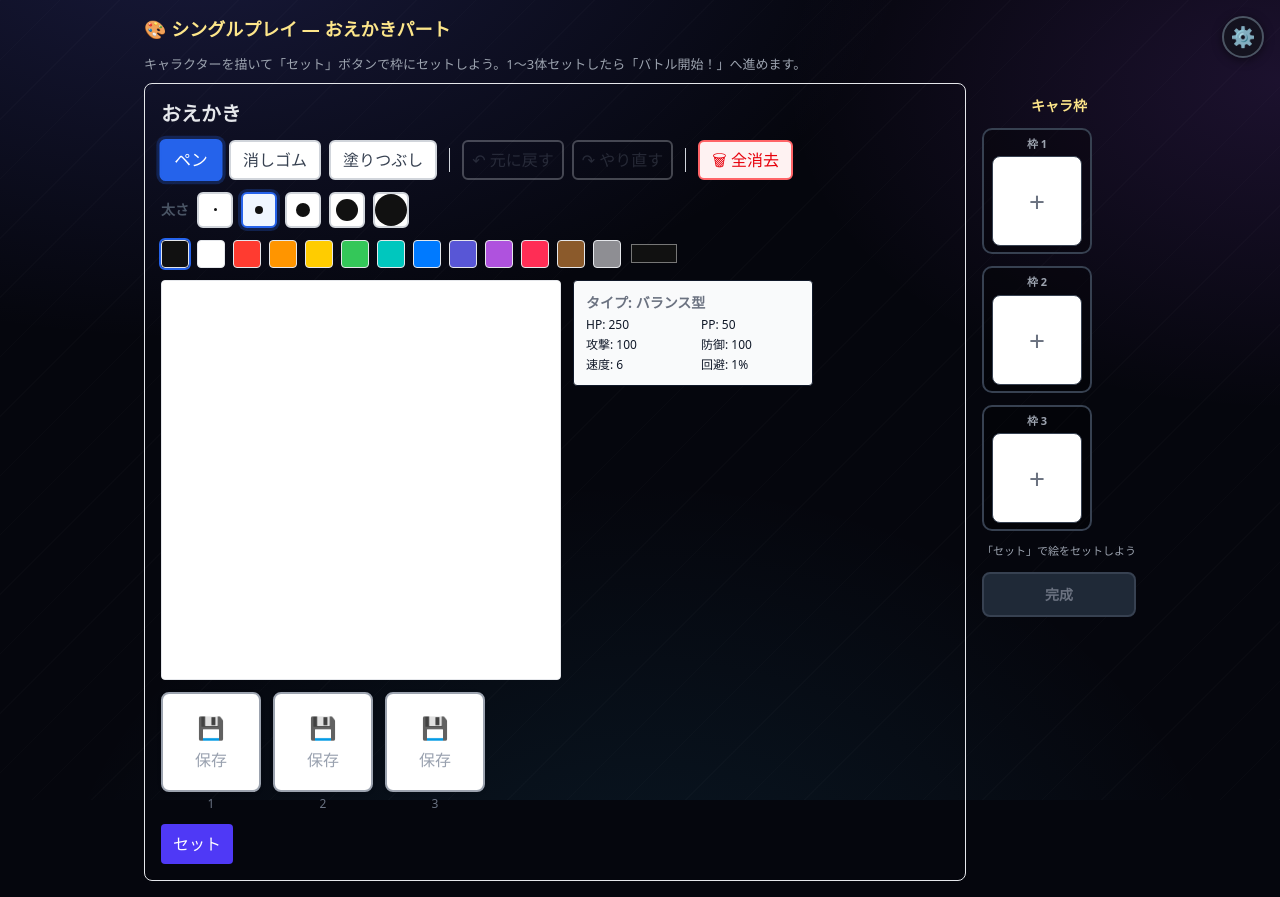
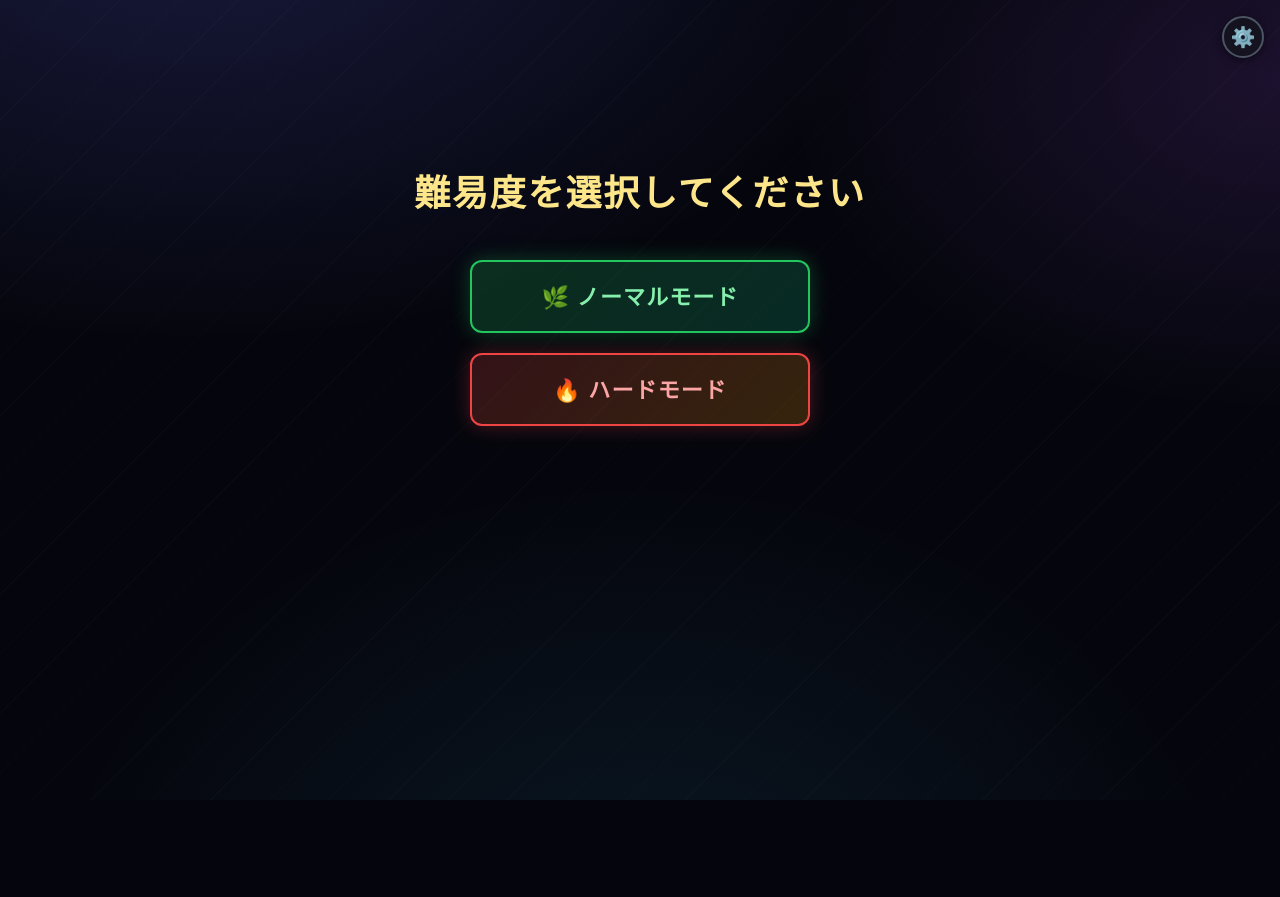
Before and after one commit to jagatti/vsarttle, a Next.js app in the folder frontend/: page / in a window 1280 px wide. Both pictures are taken after a click on the button "🎮 シングルプレイ". After the commit the page ends 800 px from the top, so only its background shows below. Built offline with nearby package versions, Linux system fonts and the light colour scheme.

Commit message:
feat: add difficulty selection (normal/hard mode) for single play boss stats

```diff
--- a/frontend/src/components/SinglePlay/SinglePlayManager.tsx
+++ b/frontend/src/components/SinglePlay/SinglePlayManager.tsx
@@ -15,6 +15,7 @@ import {
 } from "@/lib/singlePlayLimitBreak";
 import { soundManager } from "@/lib/soundManager";
 import { getBossData } from "@/data/bosses";
+import type { Difficulty } from "@/data/bosses";
 import {
   getFloorScoreDetail,
   getTotalScoreRank,
@@ -59,6 +60,7 @@ interface SpCharacter {
 }
 
 type SpStage =
+  | "difficulty_select"
   | "drawing"
   | "char_select"
   | "battle"
@@ -85,8 +87,8 @@ function toPlayerState(char: SpCharacter): PlayerBattleState {
   };
 }
 
-function buildEnemyState(floor: number, phase: 1 | 2): PlayerBattleState {
-  const boss = getBossData(floor, phase);
+function buildEnemyState(floor: number, phase: 1 | 2, difficulty: Difficulty): PlayerBattleState {
+  const boss = getBossData(floor, phase, difficulty);
   return {
     id: `boss-${floor}-${phase}`,
     nickname: boss.name,
@@ -137,6 +139,102 @@ function pickCpuAction(enemy: PlayerBattleState, isFloor5Boss: boolean, turn: nu
 }
 
 // ── Sub-components ───────────────────────────────────────────────────────────
+
+function DifficultySelectScreen(props: { onSelect: (difficulty: Difficulty) => void }) {
+  return (
+    <div
+      style={{
+        display: "flex",
+        flexDirection: "column",
+        alignItems: "center",
+        justifyContent: "center",
+        minHeight: "70vh",
+        gap: 40,
+      }}
+    >
+      <div
+        style={{
+          color: "#fde68a",
+          fontSize: "clamp(22px, 3vw, 36px)",
+          fontWeight: "bold",
+          letterSpacing: "0.05em",
+        }}
+      >
+        難易度を選択してください
+      </div>
+
+      <div
+        style={{
+          display: "flex",
+          flexDirection: "column",
+          gap: 20,
+          width: "100%",
+          maxWidth: 340,
+        }}
+      >
+        <button
+          onClick={() => {
+            soundManager.playSe("/sounds/se/button.mp3");
+            props.onSelect("normal");
+          }}
+          style={{
+            padding: "18px 32px",
+            borderRadius: 12,
+            border: "2px solid #22c55e",
+            background: "linear-gradient(135deg, rgba(34,197,94,0.2), rgba(16,185,129,0.2))",
+            color: "#86efac",
+            fontWeight: "bold",
+            fontSize: "clamp(16px, 2vw, 22px)",
+            cursor: "pointer",
+            letterSpacing: "0.05em",
+            boxShadow: "0 0 20px rgba(34,197,94,0.3)",
+            transition: "all 0.2s ease",
+          }}
+          onMouseEnter={(e) => {
+            e.currentTarget.style.background = "linear-gradient(135deg, rgba(34,197,94,0.4), rgba(16,185,129,0.4))";
+            e.currentTarget.style.transform = "scale(1.04)";
+          }}
+          onMouseLeave={(e) => {
+            e.currentTarget.style.background = "linear-gradient(135deg, rgba(34,197,94,0.2), rgba(16,185,129,0.2))";
+            e.currentTarget.style.transform = "scale(1)";
+          }}
+        >
+          🌿 ノーマルモード
+        </button>
+
+        <button
+          onClick={() => {
+            soundManager.playSe("/sounds/se/button.mp3");
+            props.onSelect("hard");
+          }}
+          style={{
+            padding: "18px 32px",
+            borderRadius: 12,
+            border: "2px solid #ef4444",
+            background: "linear-gradient(135deg, rgba(239,68,68,0.2), rgba(245,158,11,0.2))",
+            color: "#fca5a5",
+            fontWeight: "bold",
+            fontSize: "clamp(16px, 2vw, 22px)",
+            cursor: "pointer",
+            letterSpacing: "0.05em",
+            boxShadow: "0 0 20px rgba(239,68,68,0.3)",
+            transition: "all 0.2s ease",
+          }}
+          onMouseEnter={(e) => {
+            e.currentTarget.style.background = "linear-gradient(135deg, rgba(239,68,68,0.4), rgba(245,158,11,0.4))";
+            e.currentTarget.style.transform = "scale(1.04)";
+          }}
+          onMouseLeave={(e) => {
+            e.currentTarget.style.background = "linear-gradient(135deg, rgba(239,68,68,0.2), rgba(245,158,11,0.2))";
+            e.currentTarget.style.transform = "scale(1)";
+          }}
+        >
+          🔥 ハードモード
+        </button>
+      </div>
+    </div>
+  );
+}
 
 function SlotPreview({ char, label, onClear }: { char: SpCharacter | null; label: string; onClear?: () => void }) {
   const borderColor = char ? "#6366f1" : "#374151";
@@ -435,7 +533,11 @@ function CharSelectScreen(props: {
 
 export function SinglePlayManager(props: { onBackToTitle: () => void }) {
   // ── Stage ───────────────────────────────────────────────────────────────
-  const [spStage, setSpStage] = useState<SpStage>("drawing");
+  const [spStage, setSpStage] = useState<SpStage>("difficulty_select");
+
+  // ── Difficulty ─────────────────────────────────────────────────────────────
+  const [difficulty, setDifficulty] = useState<Difficulty>("normal");
+  const difficultyRef = useRef<Difficulty>("normal");
 
   // ── Drawing phase state ────────────────────────────────────────────────────
   const [characters, setCharacters] = useState<(SpCharacter | null)[]>([null, null, null]);
@@ -481,6 +583,7 @@ export function SinglePlayManager(props: { onBackToTitle: () => void }) {
   const resultBackButtonTimerRef = useRef<number | null>(null);
 
   // Keep refs in sync
+  useEffect(() => { difficultyRef.current = difficulty; }, [difficulty]);
   useEffect(() => { charactersRef.current = characters; }, [characters]);
   useEffect(() => { floorRef.current = floor; }, [floor]);
   useEffect(() => { bossPhaseRef.current = bossPhase; }, [bossPhase]);
@@ -780,7 +883,7 @@ export function SinglePlayManager(props: { onBackToTitle: () => void }) {
               chargeMultiplier: 1,
               lastActionCategory: null,
             };
-            const newEnemy = buildEnemyState(5, 2);
+            const newEnemy = buildEnemyState(5, 2, difficultyRef.current);
             const newBattle = {
               [playerIdParam]: healedPlayer,
               [newEnemy.id]: newEnemy,
@@ -891,7 +994,7 @@ export function SinglePlayManager(props: { onBackToTitle: () => void }) {
         existingEnemy.currentHp > 0;
       const enemyState = shouldResumeBattle
         ? existingEnemy
-        : buildEnemyState(currentFloor, currentBossPhase);
+        : buildEnemyState(currentFloor, currentBossPhase, difficultyRef.current);
       const nextTurn = shouldResumeBattle ? turnRef.current + 1 : 1;
 
       const initial = {
@@ -969,6 +1072,15 @@ export function SinglePlayManager(props: { onBackToTitle: () => void }) {
       startFloorBattle(index, floorRef.current, bossPhaseRef.current);
     },
     [startFloorBattle],
+  );
+
+  const handleDifficultySelect = useCallback(
+    (selected: Difficulty) => {
+      setDifficulty(selected);
+      difficultyRef.current = selected;
+      setSpStage("drawing");
+    },
+    [],
   );
 
   const onActionSelect = useCallback((action: ActionType) => {
@@ -1214,6 +1326,11 @@ export function SinglePlayManager(props: { onBackToTitle: () => void }) {
         </div>
       </div>
     );
+  }
+
+  // ── Difficulty select ──────────────────────────────────────────────────────
+  if (spStage === "difficulty_select") {
+    return <DifficultySelectScreen onSelect={handleDifficultySelect} />;
   }
 
   // ── Drawing phase ────────────────────────────────────────────────────────
--- a/frontend/src/data/bosses.ts
+++ b/frontend/src/data/bosses.ts
@@ -1,4 +1,6 @@
 import type { CharacterStats, CharacterType } from "@/types/game";
+
+export type Difficulty = "normal" | "hard";
 
 export interface BossData {
   floor: number;
@@ -41,17 +43,35 @@ const boss = (
   },
 });
 
-export const BOSSES: BossData[] = [
-  boss(1, 1, "こうげき型", "attack",   355, 55, 199, 100, 7,  5,  "boss1.png"),
-  boss(2, 1, "まほう型",   "magic",    500, 80, 125, 120, 9,  8,  "boss2.png"),
-  boss(3, 1, "バリア型",   "defense",  256, 77, 150, 200, 1,  33, "boss3.png"),
-  boss(4, 1, "まほう型",   "magic",    666, 88, 150, 150, 9,  9,  "boss4.png"),
+const NORMAL_BOSSES: BossData[] = [
+  boss(1, 1, "こうげき型", "attack",   315, 55, 180, 100, 6,  1,  "boss1.png"),
+  boss(2, 1, "まほう型",   "magic",    450, 80, 110, 110, 7,  3,  "boss2.png"),
+  boss(3, 1, "バリア型",   "defense",  256, 77, 135, 165, 1,  20, "boss3.png"),
+  boss(4, 1, "まほう型",   "magic",    666, 88, 140, 140, 7,  6,  "boss4.png"),
   boss(5, 1, "？？？型",   "balanced", 444, 44, 144, 144, 4,  4,  "boss5-1.png"),
-  boss(5, 2, "？？？型",   "balanced", 999, 99, 188, 177, 6,  6,  "boss5-2.png"),
+  boss(5, 2, "？？？型",   "balanced", 777, 77, 177, 177, 5,  5,  "boss5-2.png"),
 ];
 
-export function getBossData(floor: number, phase: 1 | 2 = 1): BossData {
-  const found = BOSSES.find((b) => b.floor === floor && b.phase === phase);
-  if (!found) throw new Error(`Boss not found: floor=${floor} phase=${phase}`);
+const HARD_BOSSES: BossData[] = [
+  boss(1, 1, "こうげき型", "attack",   355, 55, 199, 100, 7,  3,  "boss1.png"),
+  boss(2, 1, "まほう型",   "magic",    499, 80, 125, 120, 9,  5,  "boss2.png"),
+  boss(3, 1, "バリア型",   "defense",  256, 77, 150, 200, 1,  25, "boss3.png"),
+  boss(4, 1, "まほう型",   "magic",    666, 88, 150, 150, 9,  6,  "boss4.png"),
+  boss(5, 1, "？？？型",   "balanced", 444, 44, 144, 144, 4,  4,  "boss5-1.png"),
+  boss(5, 2, "？？？型",   "balanced", 999, 99, 188, 177, 6,  5,  "boss5-2.png"),
+];
+
+const BOSS_DATA: Record<Difficulty, BossData[]> = {
+  normal: NORMAL_BOSSES,
+  hard: HARD_BOSSES,
+};
+
+export function getBossData(
+  floor: number,
+  phase: 1 | 2 = 1,
+  difficulty: Difficulty = "normal",
+): BossData {
+  const found = BOSS_DATA[difficulty].find((b) => b.floor === floor && b.phase === phase);
+  if (!found) throw new Error(`Boss not found: floor=${floor} phase=${phase} difficulty=${difficulty}`);
   return found;
 }
```
Also changed, not shown: 1 other file (tests, documents, lock files or other folders).
